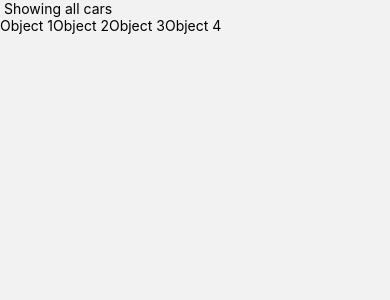
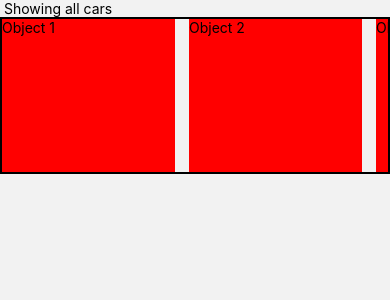
Before and after one commit to Stefboji/FourthEVApp, a React Native app: screen /HomeScreen in a window 390 px wide. Shown: the top 300 px of the page. Built offline with nearby package versions, Linux system fonts and the light colour scheme.

Commit message:
home page update

```diff
--- a/components/HomeScreen/CarSliderItem.tsx
+++ b/components/HomeScreen/CarSliderItem.tsx
@@ -1,4 +1,4 @@
-import { View, Text } from "react-native";
+import { View, Text, StyleSheet } from "react-native";
 
 interface CarSliderItemProps {
   name: string;
@@ -7,10 +7,19 @@
 
 const CarSliderItem = ({ name, imagePath }: CarSliderItemProps) => {
   return (
-    <View>
+    <View style={styles.container}>
       <Text>{name}</Text>
     </View>
   );
 };
 
+const styles = StyleSheet.create({
+    container:{
+        flex:1,
+        backgroundColor: 'red',
+        width: 173,
+        marginRight: 14,
+        height: 200,
+    }
+})
 export default CarSliderItem;
--- a/components/HomeScreen/HomeScreen.tsx
+++ b/components/HomeScreen/HomeScreen.tsx
@@ -68,7 +68,9 @@
       setIndex(viewableItems[0].index || 0);
     }
   ).current;
-
+    const viewabilityConfig = useRef({
+        itemVisiblePercentThreshold: 50,
+    }).current
   return (
     <SafeAreaView>
       <Text> Showing all cars</Text>
@@ -86,13 +88,21 @@
         showsHorizontalScrollIndicator={false}
         onScroll={handleOnScroll}
         onViewableItemsChanged={handleOnViewableItemsChanged}
+        viewabilityConfig={viewabilityConfig}
+        style={styles.container}
       />
     </SafeAreaView>
   );
 };
-const styles = StyleSheet.create({});
+const styles = StyleSheet.create({
+    container: {
+        borderColor: "black",
+        borderWidth: 2,
+        height: 157,
+        width: "100%",
+        paddingHorizontal: 16,
+
+    }
+});
 
 export default HomeScreen;
-function setIndex(index: any) {
-  throw new Error("Function not implemented.");
-}
```
